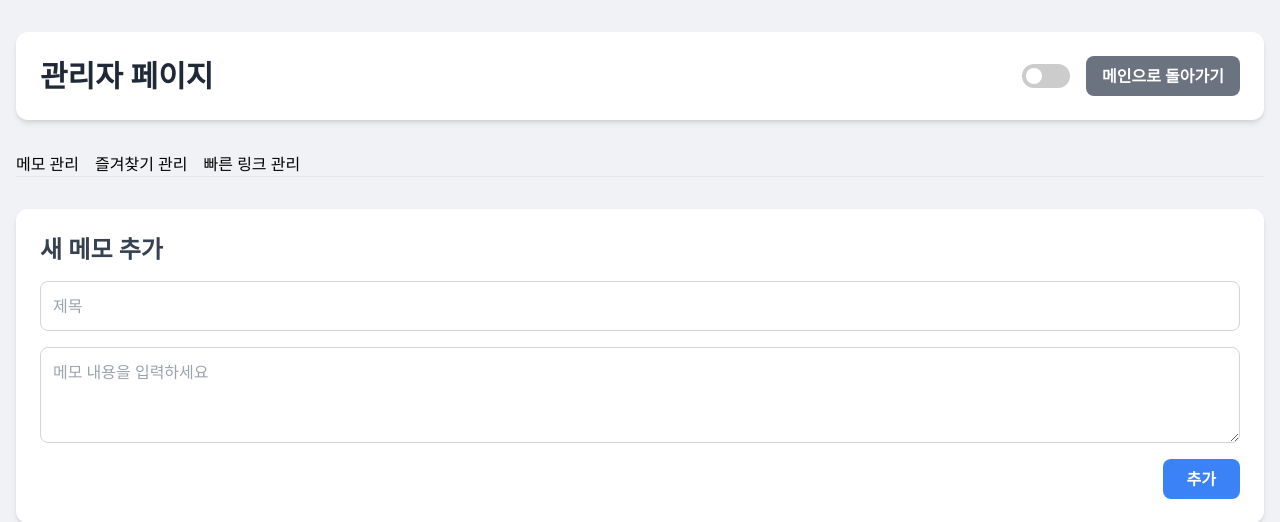
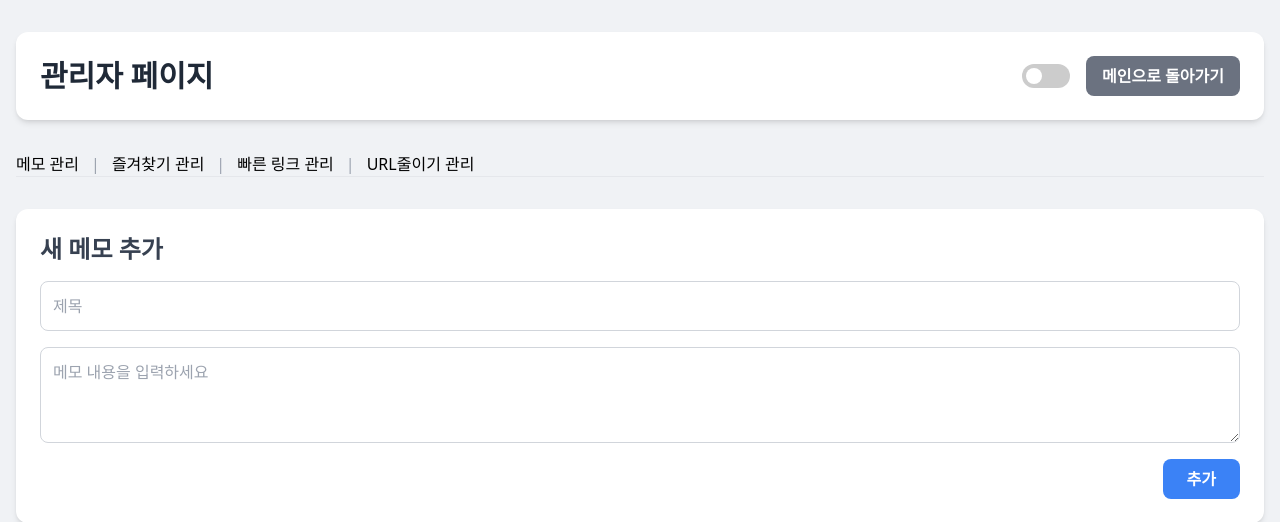
Before and after one commit to wooskor79/favo, a PHP site: page /admin.php in a window 1280 px wide. Shown: the top 522 px of the page. Run offline with PHP 8.4, Linux system fonts and the light colour scheme; the visitor is signed in with stand-in values (Sample User, id 1); data comes from the database, SQL or seed files in the repository; data that the repository does not hold is empty; some libraries are stand-ins or nearby versions.

Commit message:
Update admin.php

```diff
--- a/app/admin.php
+++ b/app/admin.php
@@ -30,10 +30,14 @@ $current_tab = $_GET['tab'] ?? 'memos';
         <?php include 'templates/partials/admin_header.php'; ?>
 
         <div class="mb-8 border-b border-gray-200">
-            <nav class="flex space-x-4" aria-label="Tabs">
+            <nav class="flex items-center" aria-label="Tabs">
                 <a href="?tab=memos" class="tab-link <?php if($current_tab === 'memos') echo 'active'; ?>">메모 관리</a>
+                <span class="text-gray-400 dark:text-gray-600 mx-3">|</span>
                 <a href="?tab=favorites" class="tab-link <?php if($current_tab === 'favorites') echo 'active'; ?>">즐겨찾기 관리</a>
+                <span class="text-gray-400 dark:text-gray-600 mx-3">|</span>
                 <a href="?tab=quick_links" class="tab-link <?php if($current_tab === 'quick_links') echo 'active'; ?>">빠른 링크 관리</a>
+                <span class="text-gray-400 dark:text-gray-600 mx-3">|</span>
+                <a href="?tab=url_shortener" class="tab-link <?php if($current_tab === 'url_shortener') echo 'active'; ?>">URL줄이기 관리</a>
             </nav>
         </div>
 
@@ -45,6 +49,9 @@ $current_tab = $_GET['tab'] ?? 'memos';
                 include 'templates/admin/favorites.php';
             } elseif ($current_tab === 'quick_links') {
                 include 'templates/admin/quick_links.php';
+            } elseif ($current_tab === 'url_shortener') {
+                // 이 곳에 URL 줄이기 관리 페이지의 콘텐츠를 추가하세요.
+                echo "<div class='bg-white p-6 rounded-xl shadow-md'><p>URL 줄이기 관리 페이지입니다.</p></div>";
             }
             ?>
         </div>
```
